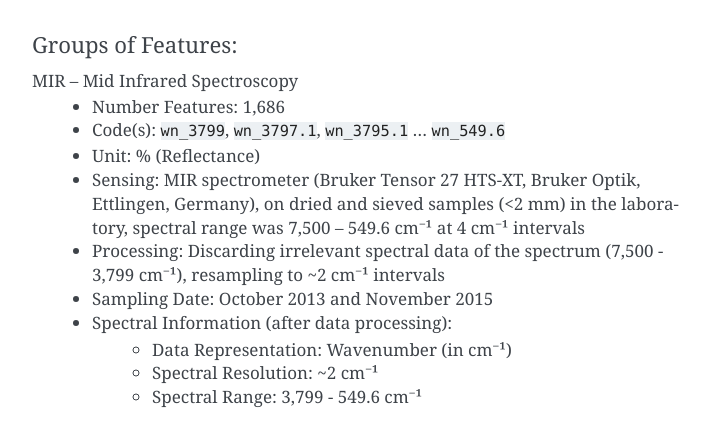
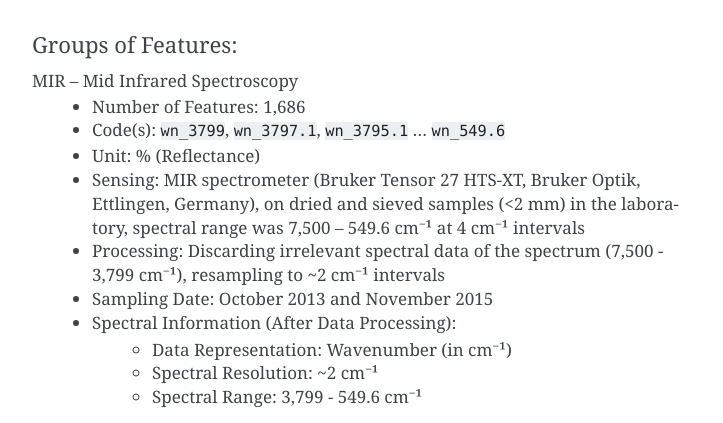
Before and after one commit to a11to1n3/LimeSoDa, a Sphinx documentation site: the page built from docs/source/datasets/NRW_115.rst, in a window 1280 px wide and 900 px high, scrolled down 1328 px. Shown: the part 165-588 px from the top of the window, without its empty margins (388-1111 px from the left). Built offline with Sphinx 7.4.7, drawn with Linux system fonts in a browser that asks for light colours; pages that are not in the unit, such as notebooks, are missing from menus.

Commit message:
Update NRW_115.rst

```diff
--- a/docs/source/datasets/NRW_115.rst
+++ b/docs/source/datasets/NRW_115.rst
@@ -56,13 +56,13 @@ Groups of Features:
 """""""""""""""""
 
 MIR – Mid Infrared Spectroscopy
-    * Number Features: 1,686
+    * Number of Features: 1,686
     * Code(s): ``wn_3799``, ``wn_3797.1``, ``wn_3795.1`` ... ``wn_549.6``
     * Unit: % (Reflectance)
     * Sensing: MIR spectrometer (Bruker Tensor 27 HTS-XT, Bruker Optik, Ettlingen, Germany), on dried and sieved samples (<2 mm) in the laboratory, spectral range was 7,500 – 549.6 cm⁻¹ at 4 cm⁻¹ intervals
     * Processing: Discarding irrelevant spectral data of the spectrum (7,500 - 3,799 cm⁻¹), resampling to ~2 cm⁻¹ intervals
     * Sampling Date: October 2013 and November 2015
-    * Spectral Information (after data processing):
+    * Spectral Information (After Data Processing):
         * Data Representation: Wavenumber (in cm⁻¹)
         * Spectral Resolution: ~2 cm⁻¹
         * Spectral Range: 3,799 - 549.6 cm⁻¹
```
